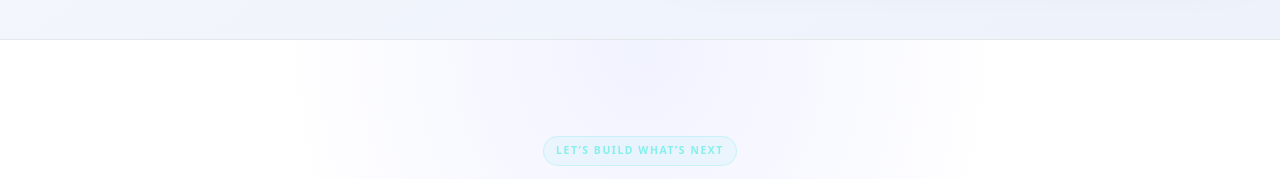
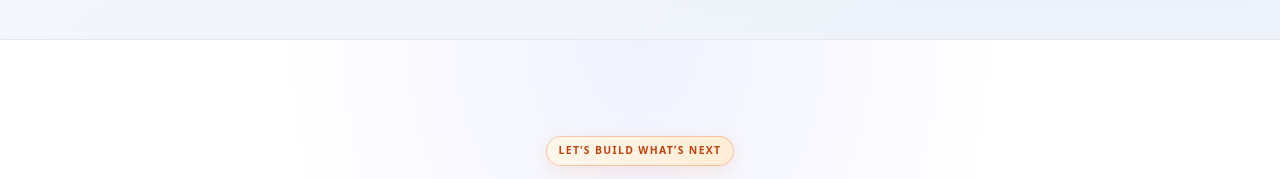
Before and after one commit to venky196/Mahven-website, a plain HTML site: page index.html in a window 1280 px wide. Shown: the part 2280-2459 px from the top of the page. Drawn offline with nearby package versions, Linux system fonts and the light colour scheme.

Commit message:
Highlight contact section tagline
Co-authored-by: Copilot App <223556219+Copilot@users.noreply.github.com>

```diff
--- a/index.html
+++ b/index.html
@@ -298,6 +298,14 @@
             color: var(--ink);
             font-size: clamp(2rem, 3.4vw, 3rem);
             letter-spacing: -0.045em;
+        }
+
+        .contact-section .section-kicker {
+            border-color: rgba(234, 88, 12, 0.3);
+            background: linear-gradient(110deg, #fff7ed, #ffedd5);
+            color: #c2410c;
+            box-shadow: 0 5px 18px rgba(234, 88, 12, 0.12);
+            letter-spacing: 0.13em;
         }
 
         .services-heading p,
```
